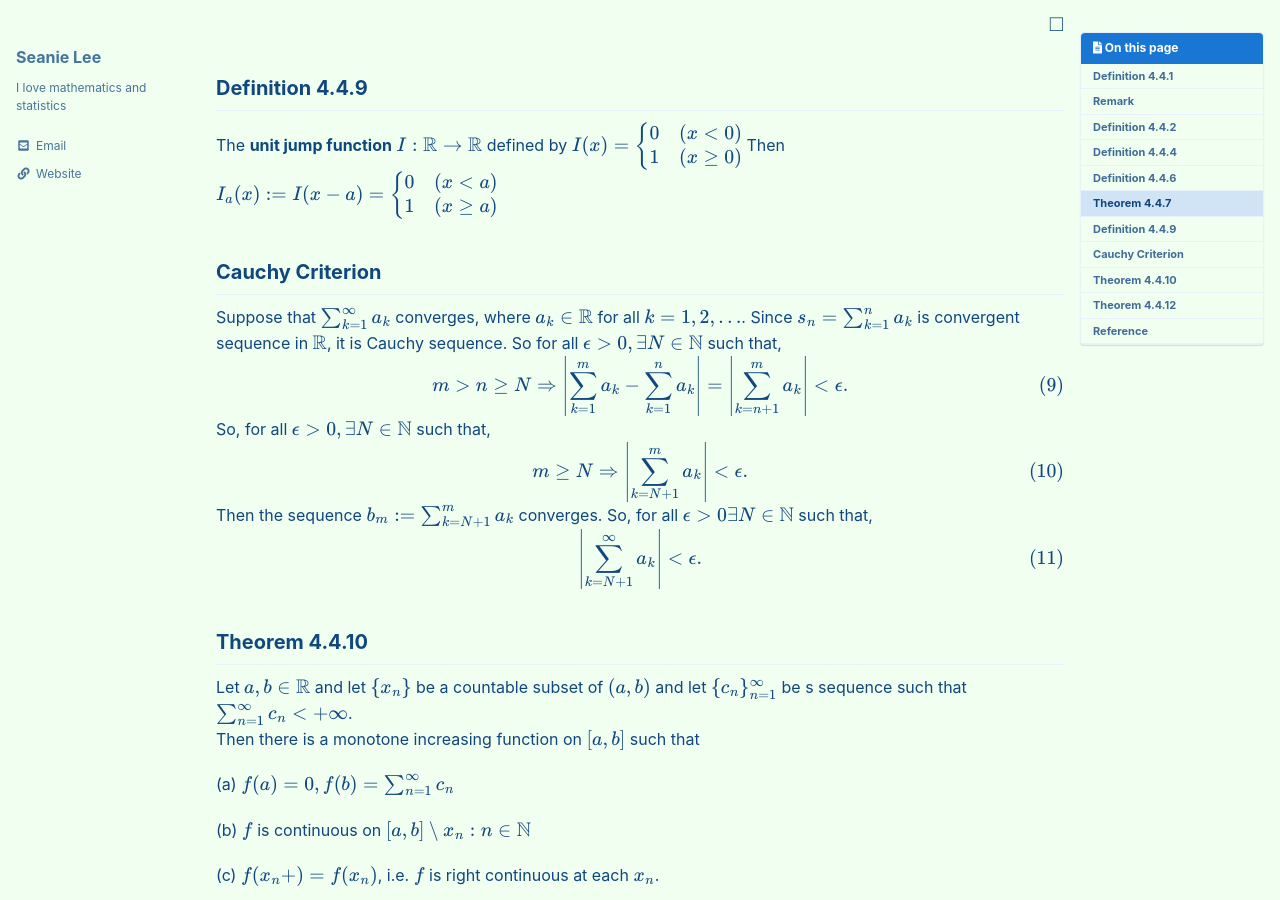
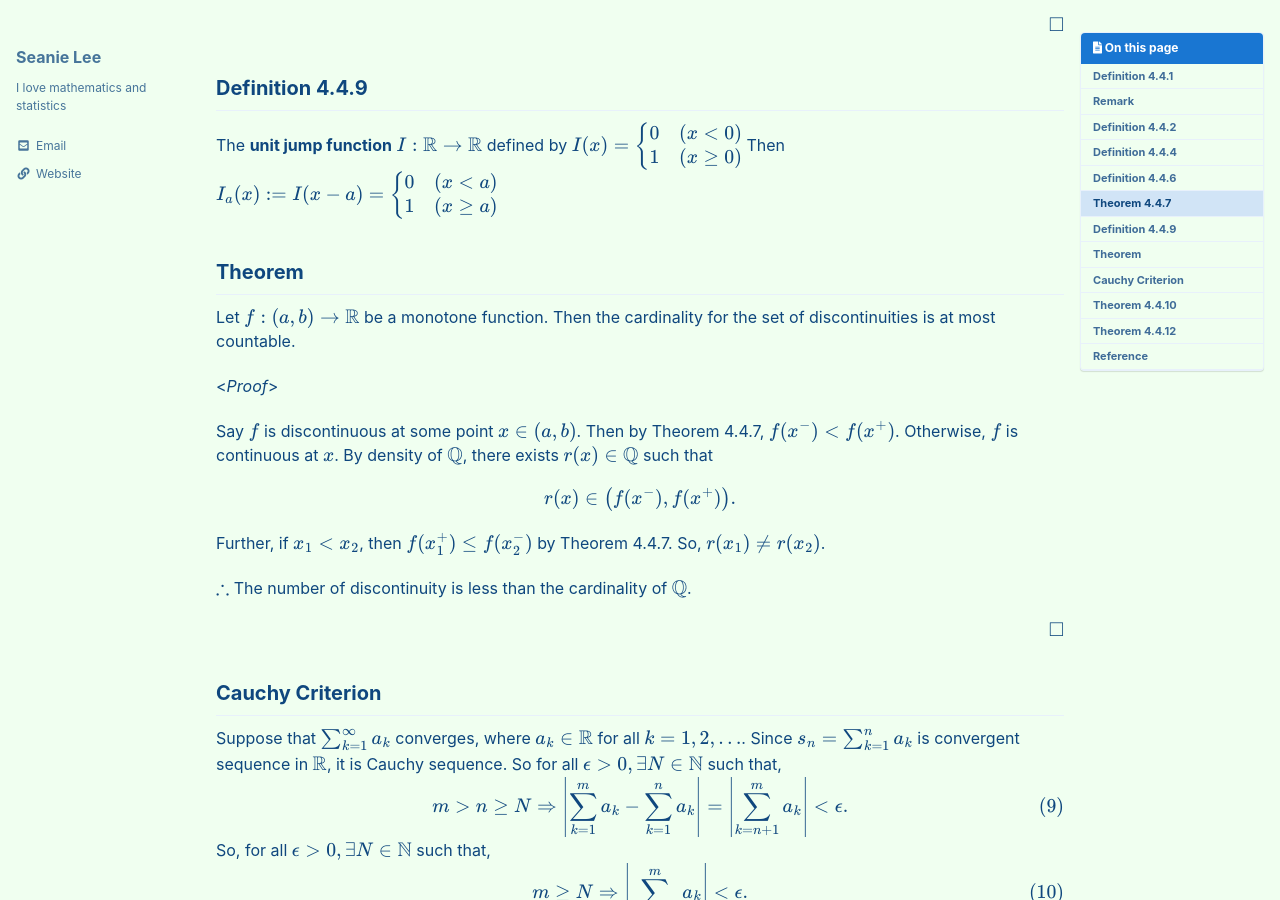
Before and after one commit to seanie12/blog, a Jekyll site: the page built from _posts/2021-03-06-monotone-discontinuity.md, in a window 1280 px wide and 900 px high, scrolled down 2107 px. Built offline with Jekyll 4.4.1, drawn with Linux system fonts in a browser that asks for light colours; cached includes are drawn as plain includes; formulas are drawn with MathJax 3.

Commit message:
Update 2021-03-06-monotone-discontinuity.md

```diff
--- a/_posts/2021-03-06-monotone-discontinuity.md
+++ b/_posts/2021-03-06-monotone-discontinuity.md
@@ -125,6 +125,26 @@ Then $$I_a (x) := I(x-a) = \begin{cases}
 1\quad (x\geq a)
 \end{cases}
 $$
+
+## Theorem
+Let $f: (a,b)\to\mathbb{R}$ be a monotone function. Then the cardinality for the set of discontinuities is at most countable.
+
+<*Proof*>
+
+Say $f$ is discontinuous at some point $x\in (a,b)$. Then by Theorem 4.4.7, $f(x^-)<f(x^+)$. Otherwise, $f$ is continuous at $x$. By density of $\mathbb{Q}$, there exists $r(x)\in\mathbb{Q}$ such that
+
+$$
+\begin{equation*}
+r(x)\in \left( f(x^-), f(x^+)\right).
+\end{equation*}
+$$
+
+Further, if $x_1 < x_2$, then $f(x^+_1)\leq f(x^-_2)$ by Theorem 4.4.7. So, $r(x_1)\neq r(x_2)$.
+
+$\therefore$ The number of discontinuity is less than the cardinality of $\mathbb{Q}$.
+
+$$\tag*{$\square$}$$
+
 ## Cauchy Criterion
 Suppose that $\sum_{k=1}^\infty a_k$ converges, where $a_k\in\mathbb{R}$ for all $k=1,2,\ldots$. Since $s_n= \sum_{k=1}^n a_k$ is convergent sequence in $\mathbb{R}$, it  is Cauchy sequence. So for all $\epsilon >0, \exists N\in\mathbb{N}$ such that,
 $$
```
